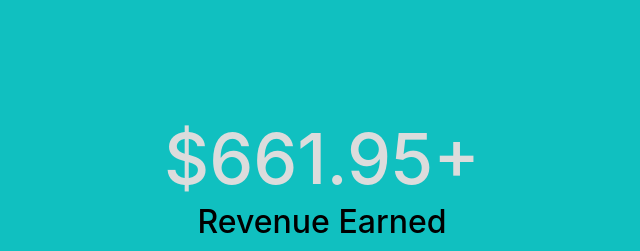
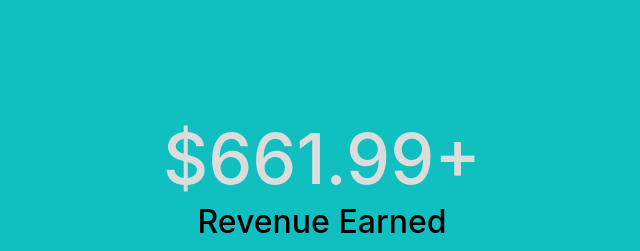
Before and after one commit to monika-12859/guninanand.github.io, a plain HTML site: page index.html in a window 1280 px wide. Shown: the part 1621-1872 px from the top of the page, 318-958 px from the left. Drawn offline with nearby package versions, Linux system fonts and the light colour scheme; files whose address does not match are found by name.

Commit message:
Update index.html

```diff
--- a/index.html
+++ b/index.html
@@ -86,7 +86,7 @@
 
   <div class="accordion">
       <div class="accordion-item">
-        <h1 style="font-size: 70px" text-align="center">$661.95+</h1>
+        <h1 style="font-size: 70px" text-align="center">$661.99+</h1>
         <h2 style="color: var(--main-color);margin-top: -6px;">Revenue Earned</h2>
       </div>
 
```
